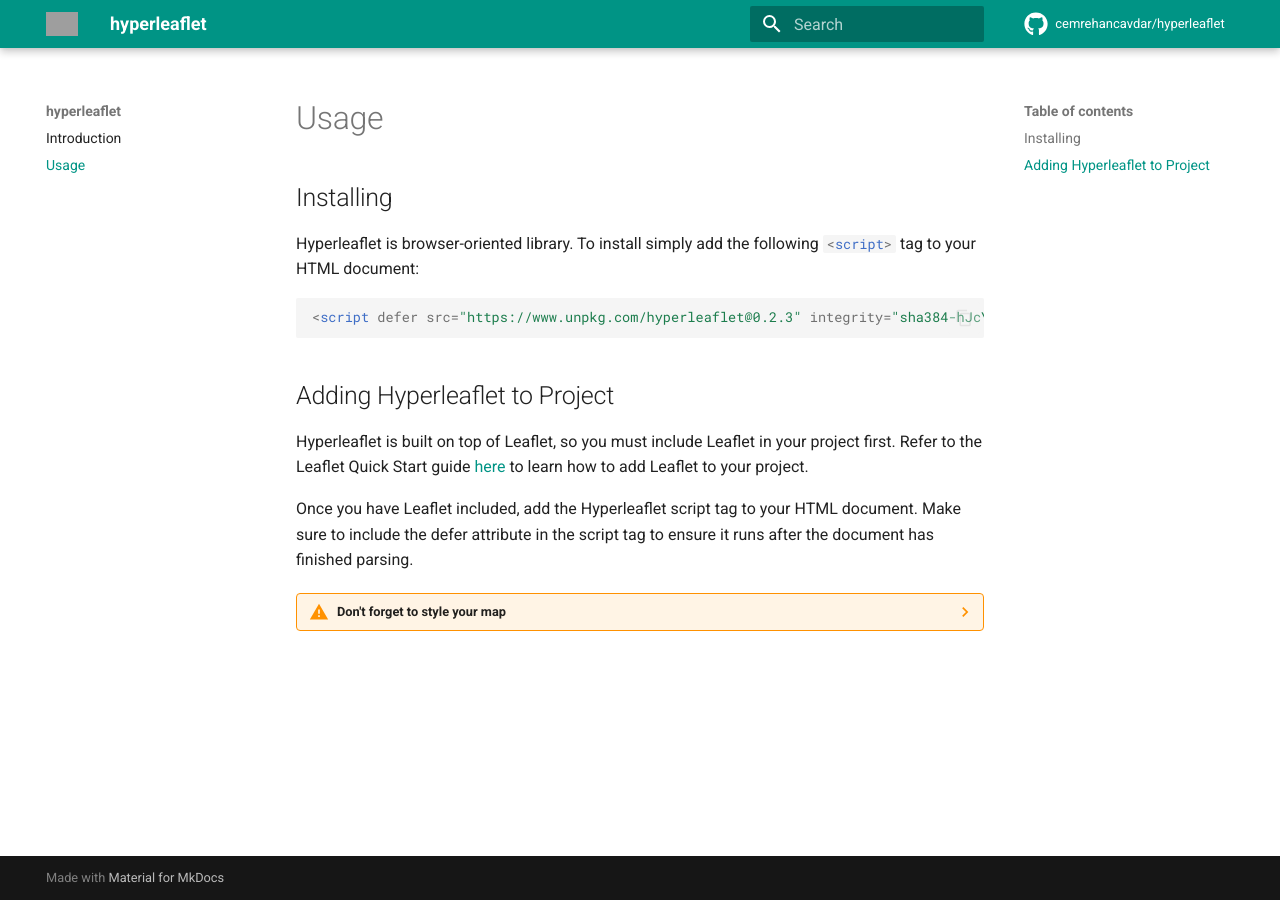
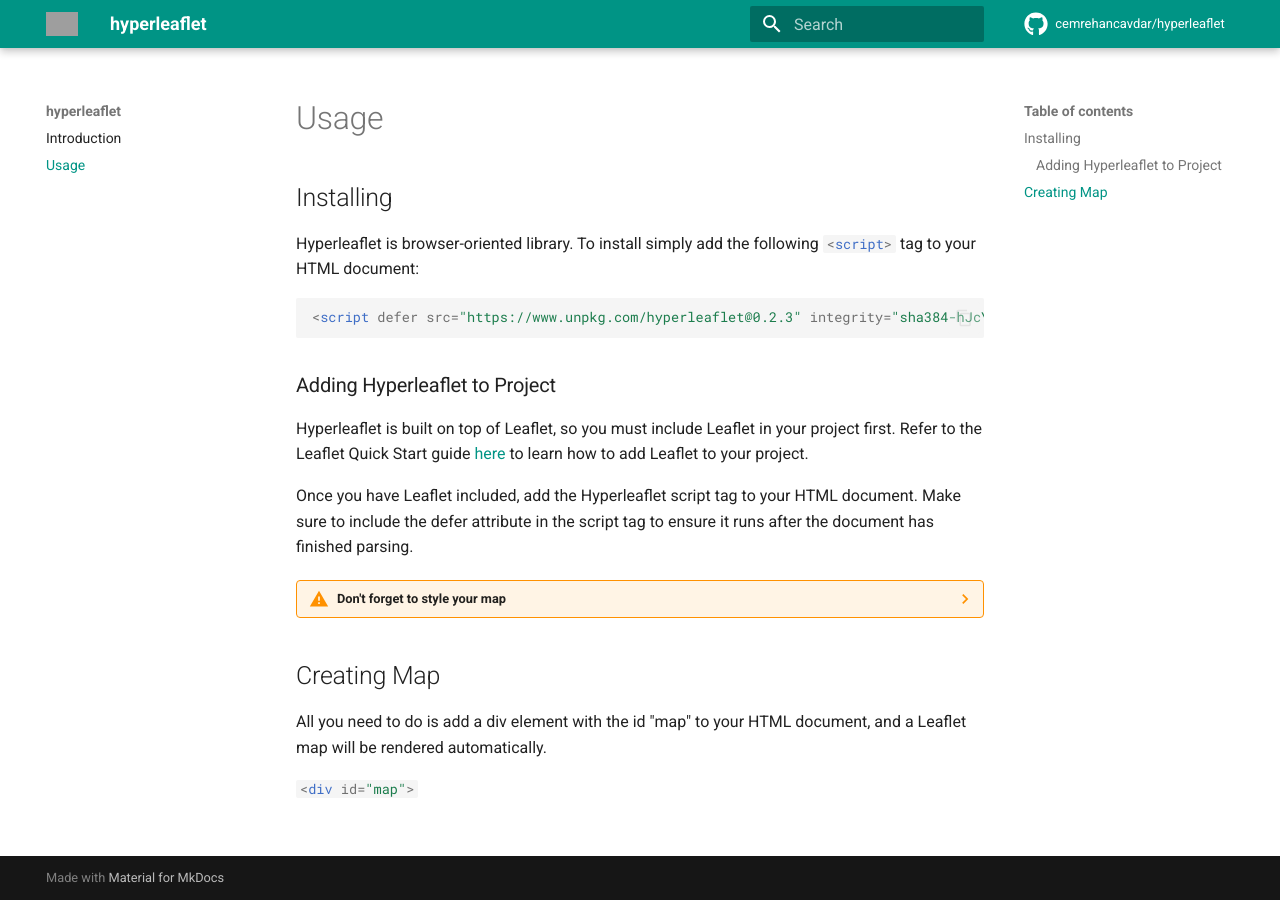
Before and after one commit to cemrehancavdar/hyperleaflet, an MkDocs documentation site: the page built from docs/usage.md, in a window 1280 px wide. Built offline with MkDocs 1.6.1 and Material for MkDocs 9.7.7, drawn with Linux system fonts in a browser that asks for light colours; comment, search, counter and statistics services are not loaded; grey boxes are pictures that could not be loaded.

Commit message:
feat: creating map part

````diff
--- a/docs/usage.md
+++ b/docs/usage.md
@@ -7,7 +7,7 @@
 ```
 
 
-## Adding Hyperleaflet to Project
+### Adding Hyperleaflet to Project
 
 Hyperleaflet is built on top of Leaflet, so you must include Leaflet in your project first. Refer to the Leaflet Quick Start guide [here](https://leafletjs.com/examples/quick-start/) to learn how to add Leaflet to your project.
 
@@ -21,3 +21,8 @@
     ```css
     #map { height: 180px; }
     ```
+## Creating Map
+
+All you need to do is add a div element with the id "map" to your HTML document, and a Leaflet map will be rendered automatically.
+
+`#!html <div id="map">`
````
